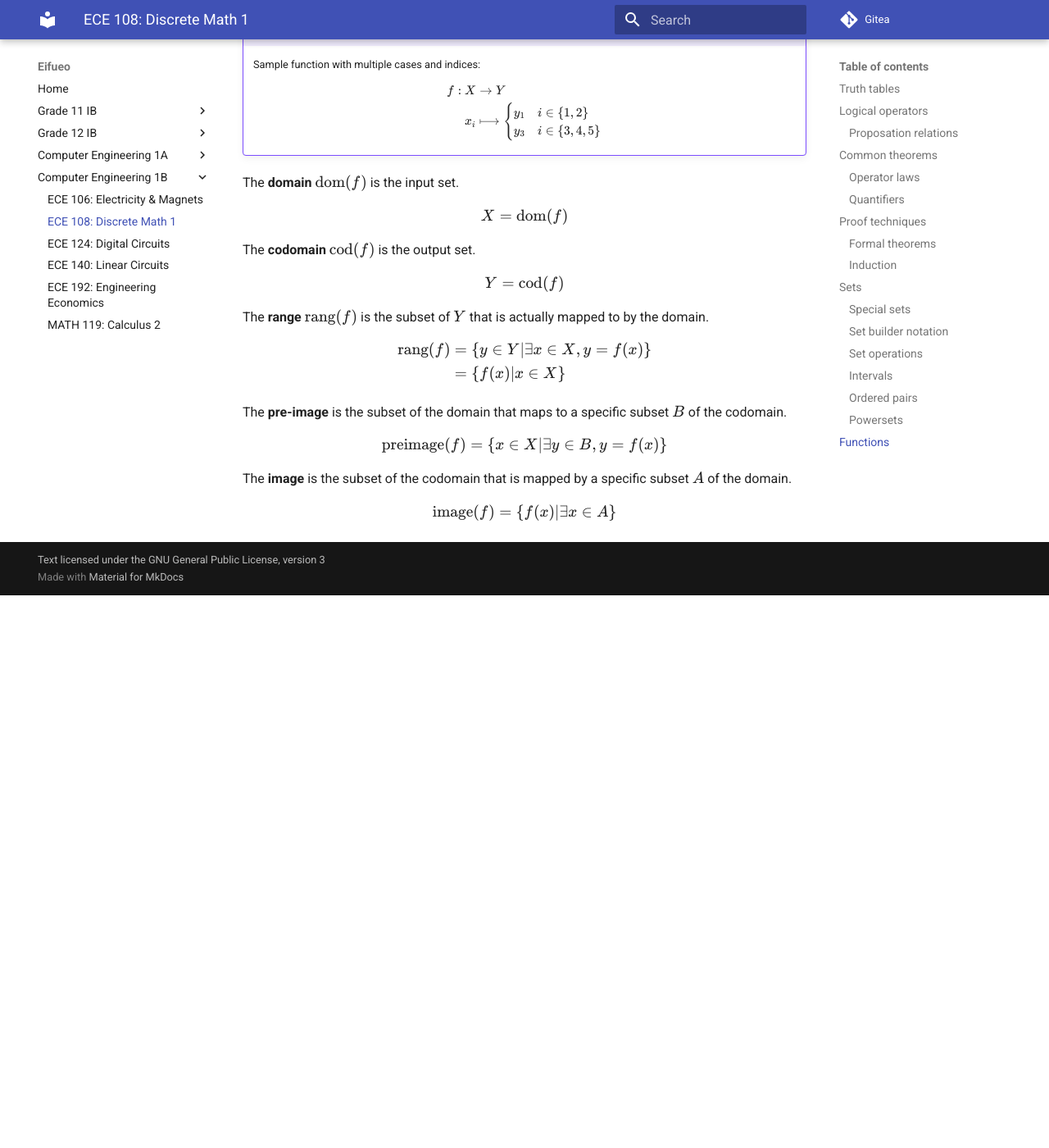
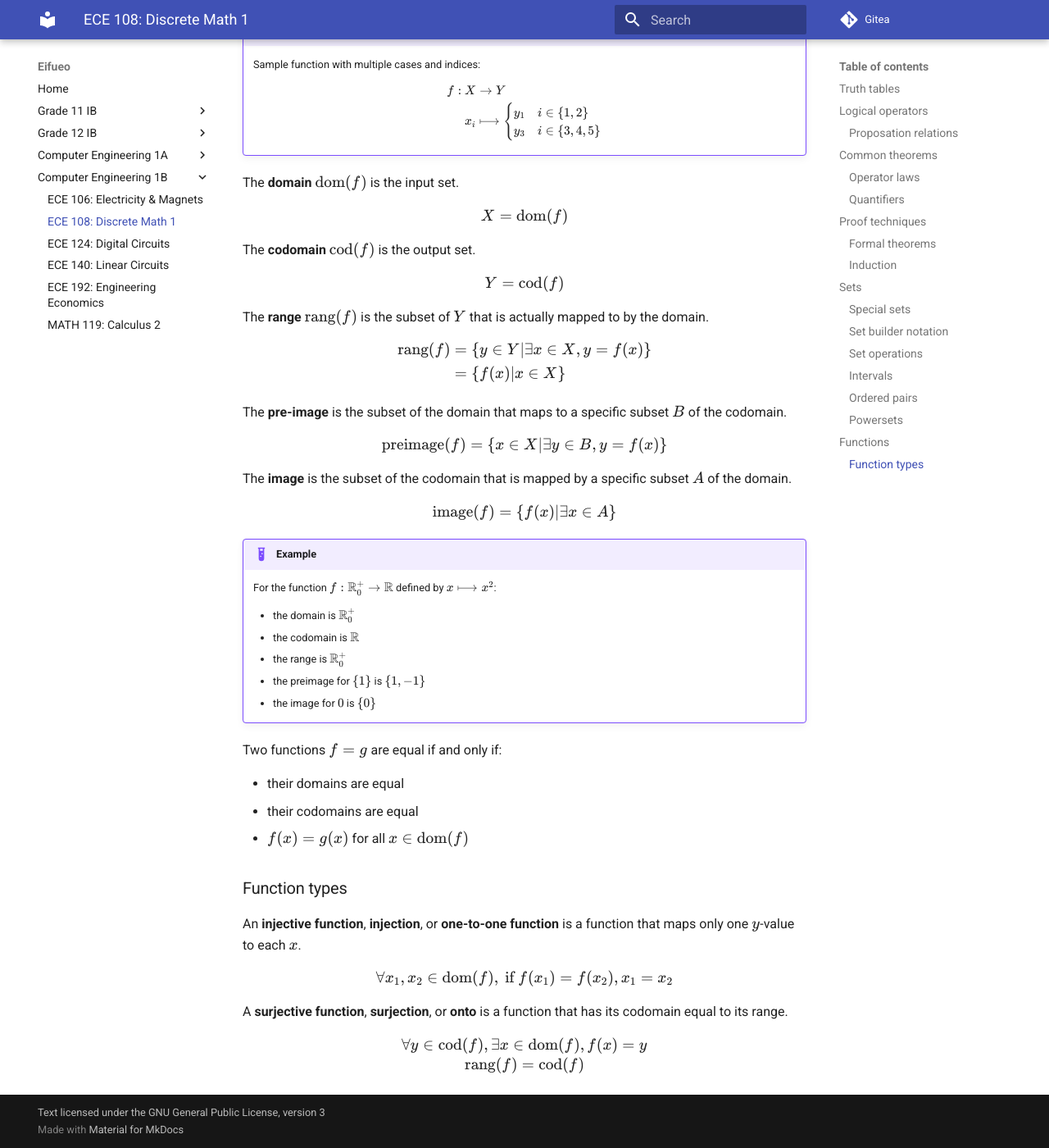
Before and after one commit to potatoeggy/eifueo, an MkDocs documentation site: the page built from docs/1b/ece108.md, in a window 1280 px wide and 1400 px high, scrolled down 12498 px. Shown: the whole window at 82% size. Built offline with MkDocs 1.6.1 and Material for MkDocs 9.7.7, drawn with Linux system fonts in a browser that asks for light colours; before the commit the page ends 13224 px from its top, so only the background shows below that.

Commit message:
ece108: add injective/surjective

```diff
--- a/docs/1b/ece108.md
+++ b/docs/1b/ece108.md
@@ -516,3 +516,31 @@ $$\text{preimage}(f)=\{x\in X|\exists y\in B,y=f(x)\}$$
 The **image** is the subset of the codomain that is mapped by a specific subset $A$ of the domain.
 
 $$\text{image}(f)=\{f(x)|\exists x\in A\}$$
+
+!!! example
+    For the function $f: \mathbb R^+_0\to \mathbb R$ defined by $x\longmapsto x^2$:
+
+    - the domain is $\mathbb R^+_0$
+    - the codomain is $\mathbb R$
+    - the range is $\mathbb R^+_0$
+    - the preimage for $\{1\}$ is $\{1,-1\}$
+    - the image for $0$ is $\{0\}$
+
+Two functions $f=g$ are equal if and only if:
+
+- their domains are equal
+- their codomains are equal
+- $f(x)=g(x)$ for all $x\in \text{dom}(f)$
+
+### Function types
+
+An **injective function**, **injection**, or **one-to-one function** is a function that maps only one $y$-value to each $x$.
+
+$$\forall x_1,x_2\in\text{dom}(f), \text{ if } f(x_1)=f(x_2),x_1=x_2$$
+
+A **surjective function**, **surjection**, or **onto** is a function that has its codomain equal to its range.
+
+$$
+\forall y\in\text{cod}(f),\exists x\in\text{dom}(f), f(x)=y \\
+\text{rang}(f)=\text{cod}(f)
+$$
```
